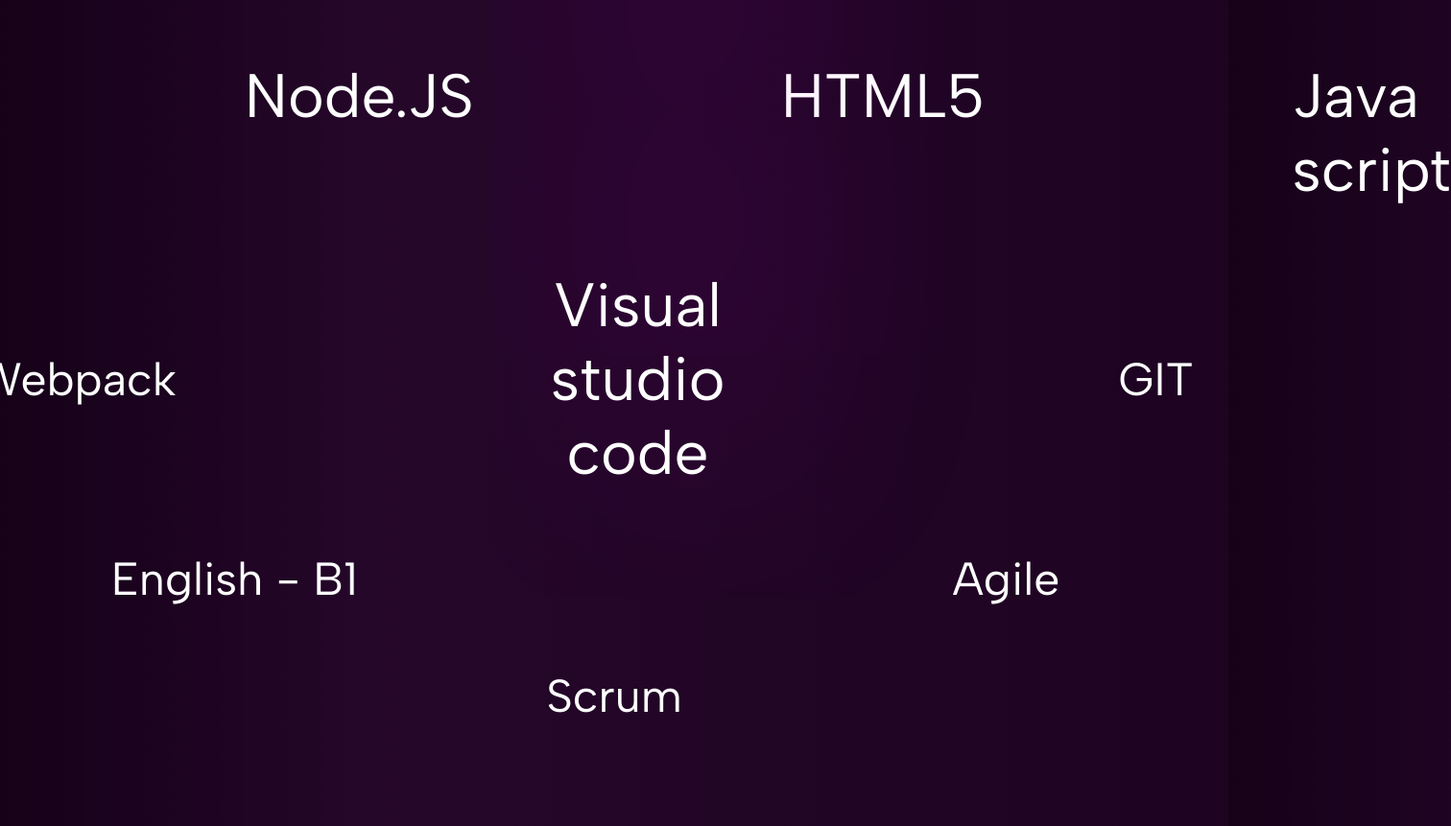
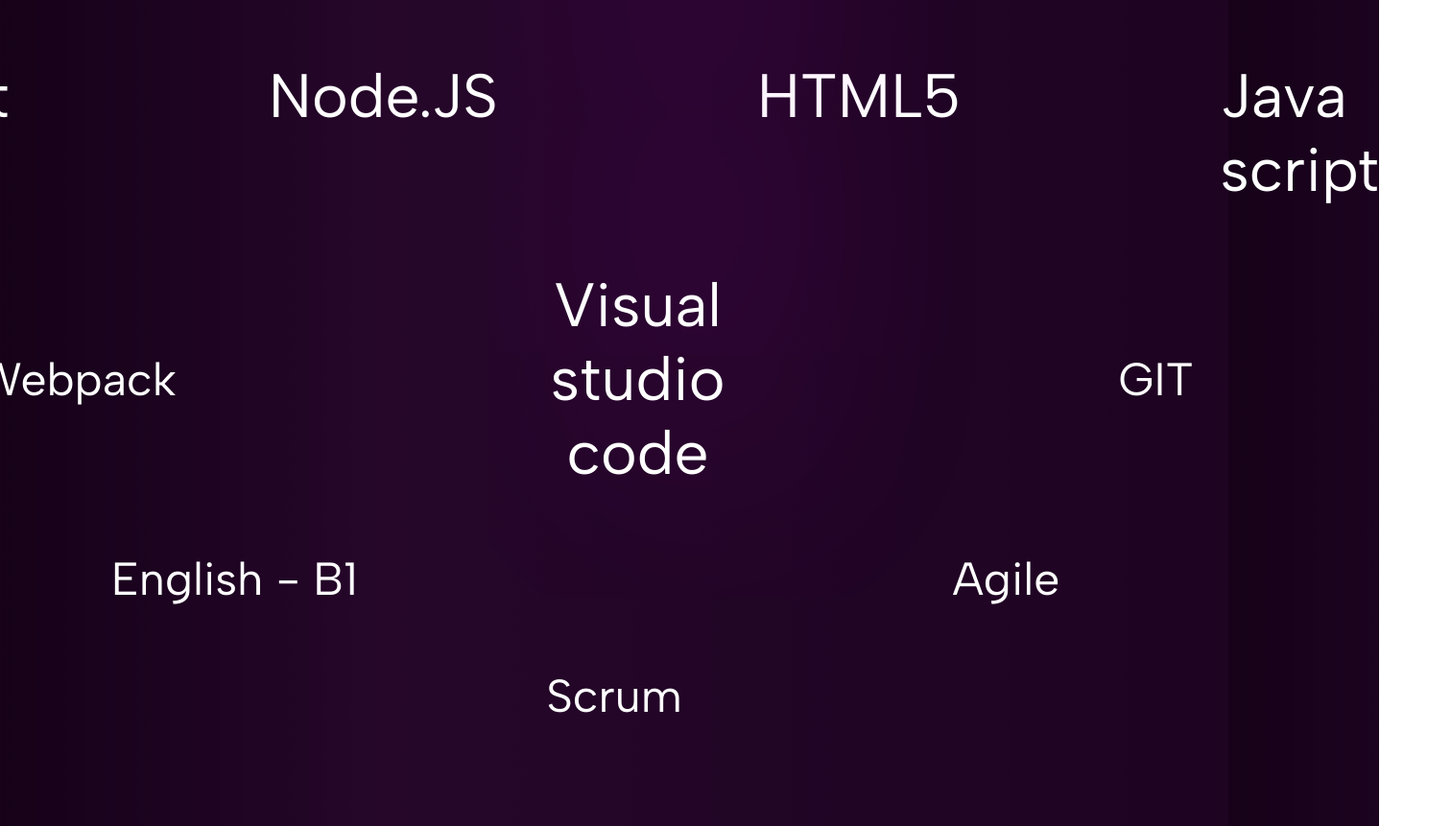
Before and after one commit to DBodies/myWebSite, a website built with Vite: page src/index.html in a window 1280 px wide. Shown: the part 5474-6335 px from the top of the page at 96% size, 1512 px wide, since content can reach past the window. Built offline with nearby package versions, Linux system fonts and the light colour scheme; some packages are replaced by stand-ins of ours; what izitoast would draw is missing.

Commit message:
pre-final

```diff
--- a/src/css/fourthSection.css
+++ b/src/css/fourthSection.css
@@ -112,7 +112,7 @@
 .wrapperForThirdRaw {
   display: flex;
   justify-content: center;
-  gap: 320px;
+  gap: 270px;
 }
 
 .wrapperForFourthRaw {
```
